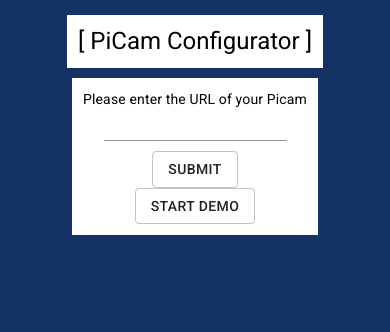
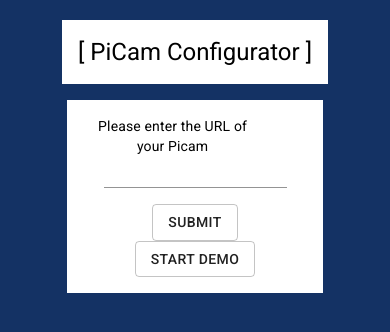
Before and after one commit to maxupravitelev/picam-config, a React (Create React App) app: page / in a window 390 px wide. Shown: the top 332 px of the page. Built offline with nearby package versions, Linux system fonts and the light colour scheme.

Commit message:
add mobile view

```diff
--- a/src/App.css
+++ b/src/App.css
@@ -14,7 +14,7 @@ body {
   /* margin: auto; */
   /* border: 3px solid; */
   text-align: center;
-  font-size: 2.7vmin;
+  /* font-size: 2.7vmin; */
 
 }
 
@@ -104,3 +104,9 @@ input {
 button:hover {
   opacity: 0.9;
 }
+
+p {
+  padding: 0em;
+  font-size: 100%;
+  width: 80%;
+}
--- a/src/App.js
+++ b/src/App.js
@@ -16,10 +16,15 @@ import './App.css'
 
 import Grid from '@material-ui/core/Grid';
 
+import useMediaQuery from '@material-ui/core/useMediaQuery'
+
 
 const App = () => {
 
   let streamUrl = useSelector((state) => state.urls.streamUrl)
+
+  const checkScreenWidth = useMediaQuery('(max-width:600px)');
+
 
   // return url form if stream is not set yet
   if (!streamUrl)
@@ -35,6 +40,7 @@ const App = () => {
     )
 
   else {
+    if (!checkScreenWidth) {
       return (
         <Grid container spacing={2} justify="center" alignItems="center">
           {/* <Grid item xs={12} sm={9} zeroMinWidth>
@@ -53,7 +59,18 @@ const App = () => {
           </Grid>
         </Grid>
       )
+    } else {
+      return (
+        <div>
+          <Capture streamUrl={streamUrl} />
+          <ConfigList />
+          <NavBar />
+        </div>
+      )
     }
   }
 
+
+}
+
 export default App
--- a/src/components/ConfigList/index.js
+++ b/src/components/ConfigList/index.js
@@ -9,6 +9,7 @@ import { useSelector } from 'react-redux'
 
 // return a list of input fields dynamically based on the keys of the received config.json file
 const ConfigList = ({ }) => {
+
 
   let counter = useSelector((state) => state.config.length)
   let config = useSelector((state) => state.config[counter - 1])
--- a/src/components/NavBar.js
+++ b/src/components/NavBar.js
@@ -22,7 +22,7 @@ const NavBar = ({ }) => {
   let counter = useSelector((state) => state.config.length)
   let config = useSelector((state) => state.config[counter - 1])
   const firstConfig = useSelector((state) => state.config[0])
-  console.log(firstConfig)
+  // console.log(firstConfig)
   let configUrl = useSelector((state) => state.urls.configUrl)
 
   const dispatch = useDispatch()
@@ -54,7 +54,6 @@ const NavBar = ({ }) => {
         <FindInPageIcon />
       </Button>
       <Typography variant='caption'>view file</Typography>
-
       <Button onClick={handleBackup}type="submit" variant="outlined">
         <RestoreIcon />
       </Button>
```
Also changed, not shown: 1 other file (tests, documents, lock files or other folders). Lines whose indentation alone changed are shown as unchanged.
